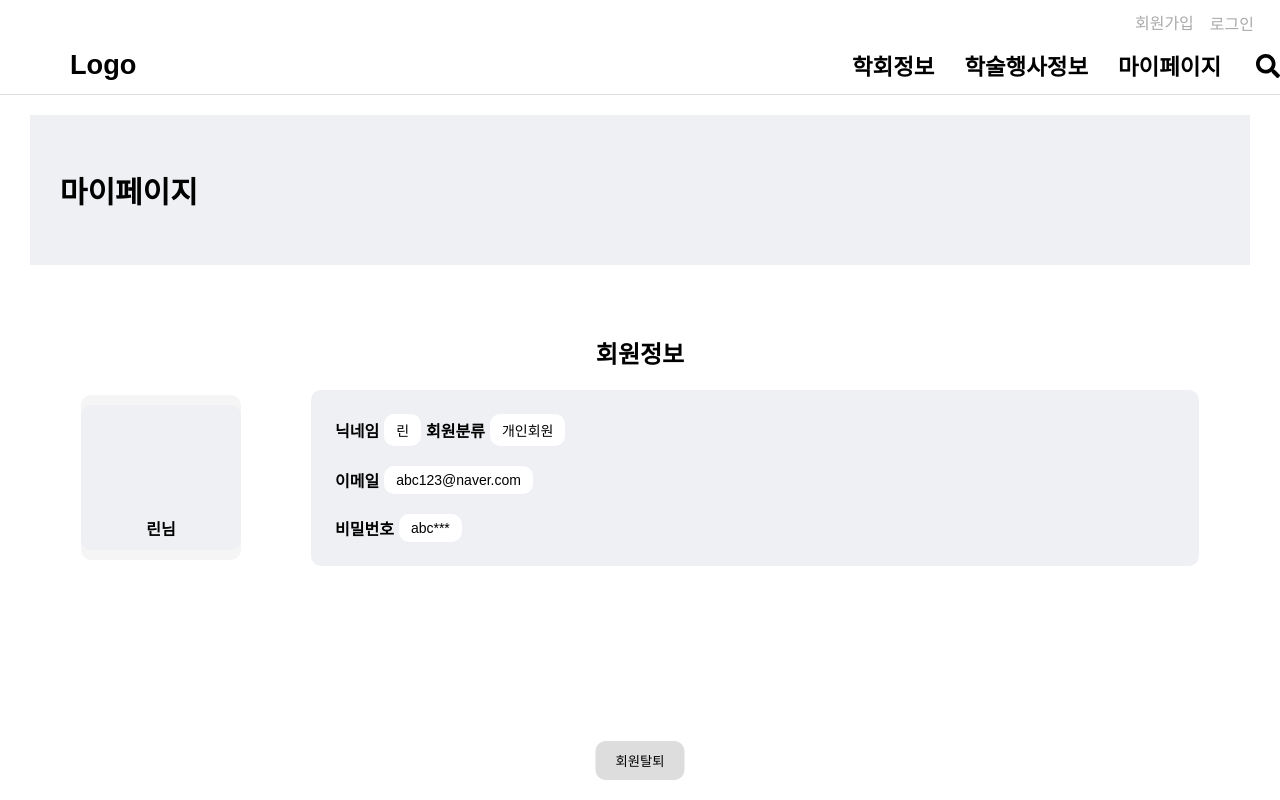
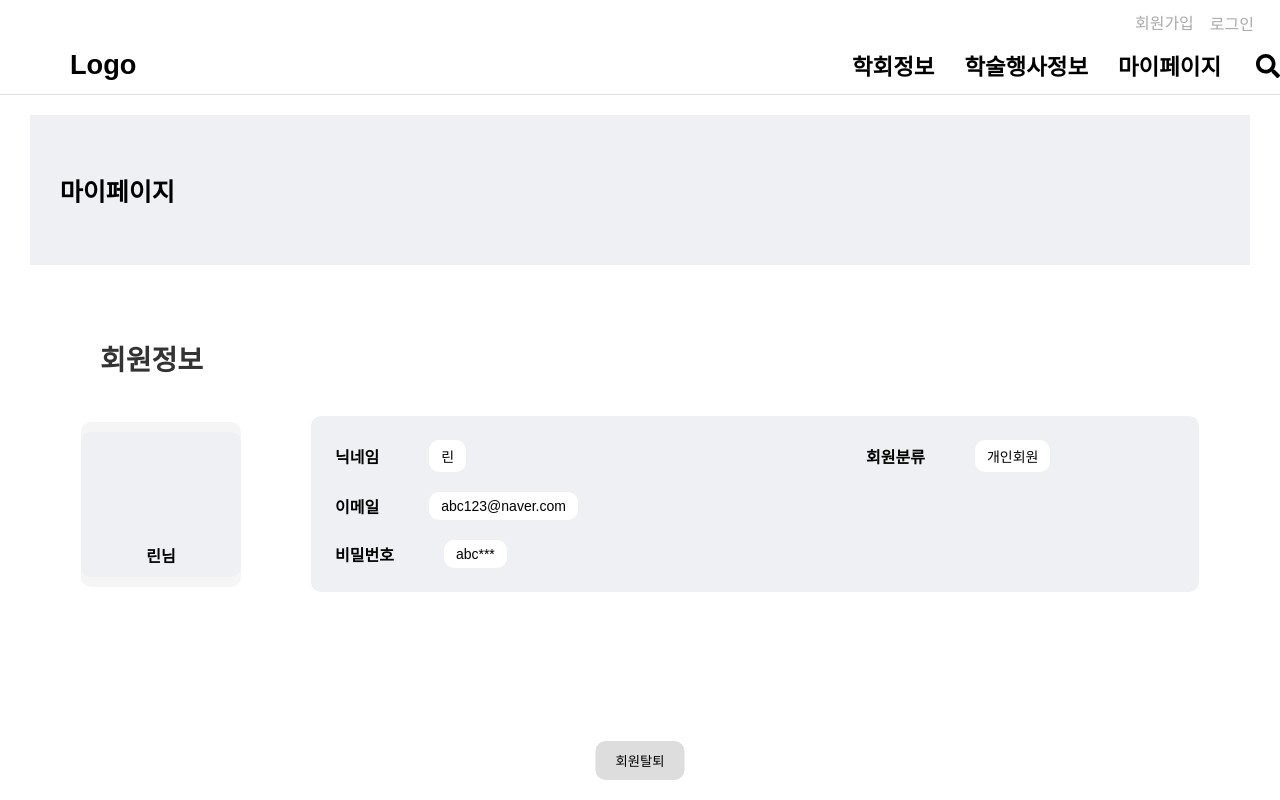
Before and after one commit to jeehyunbang/geniusmaker, a React (Create React App) app in the folder my-app/: page /members in a window 1280 px wide. Built offline with nearby package versions, Linux system fonts and the light colour scheme.

Commit message:
250213cjw

```diff
--- a/my-app/src/components/Member.js
+++ b/my-app/src/components/Member.js
@@ -27,12 +27,13 @@ const Member = () => {
 
           {/* 회원 상세 정보 */}
           <div className="user-details">
-            <div className="info-row">
-              <span className="label">닉네임</span>
-              <span className="info-box">{user.nickname}</span>
-              <span className="label">회원분류</span>
-              <span className="info-box">{user.membership}</span>
-            </div>
+          <div className="info-row">
+            <span className="label">닉네임</span>
+              <span className="info-box nickname-box">{user.nickname}</span> {/* 추가된 클래스 */}
+                <span className="label">회원분류</span>
+                <span className="info-box">{user.membership}</span>
+          </div>
+
             <div className="info-row">
               <span className="label">이메일</span>
               <span className="info-box">{user.email}</span>
--- a/my-app/src/css/Member.css
+++ b/my-app/src/css/Member.css
@@ -17,9 +17,25 @@
   justify-content: flex-start; /* 왼쪽 정렬 */
   align-items: center;
   text-align: left;
-  font-size: 30px;
+  font-size: 25px;
   padding-left: 30px;
   font-weight: bold;
+}
+/* 회원정보 제목 스타일 */
+.info-header {
+  display: flex;
+  align-items: center;
+  justify-content: space-between; /* 좌측 제목, 우측 버튼 */
+  width: 100%;
+  padding-bottom: 15px;
+}
+
+/* 회원정보 제목 글자 크기, 굵기 조정 */
+.info-header h2 {
+  font-size: 28px;  /* 글자 크기 */
+  font-weight: bold; /* 글자 굵기 */
+  color: #333; /* 글자 색상 */
+  margin-left: -40px;
 }
 
 /* 회원정보 카드 스타일 */
@@ -83,15 +99,15 @@
 .info-row {
   display: flex;
   align-items: center;
-  gap: 5px; /* 기본적으로 작은 간격 유지 */
+  gap: 50px; /* 닉네임과 회원분류 간격을 늘림 */
   margin-bottom: 5px;
   margin-left: 5px;
   margin-top: 5px;
 }
 
-/* 닉네임과 회원분류 사이 간격 늘리기 */
+/* 닉네임과 회원분류 값 사이에 추가 간격 */
 .nickname-box {
-  margin-right: 50px; /* 닉네임 값과 회원분류 값 사이 간격 추가 */
+  margin-right: 350px; /* 닉네임 값과 회원분류 값 사이 간격 추가 */
 }
 
 /* 라벨 스타일 */
@@ -114,6 +130,7 @@
   overflow: hidden;
   text-overflow: ellipsis; /* 너무 길면 ... 표시 */
 }
+
 
 /* 정보 수정 버튼 */
 .edit-button {
```
